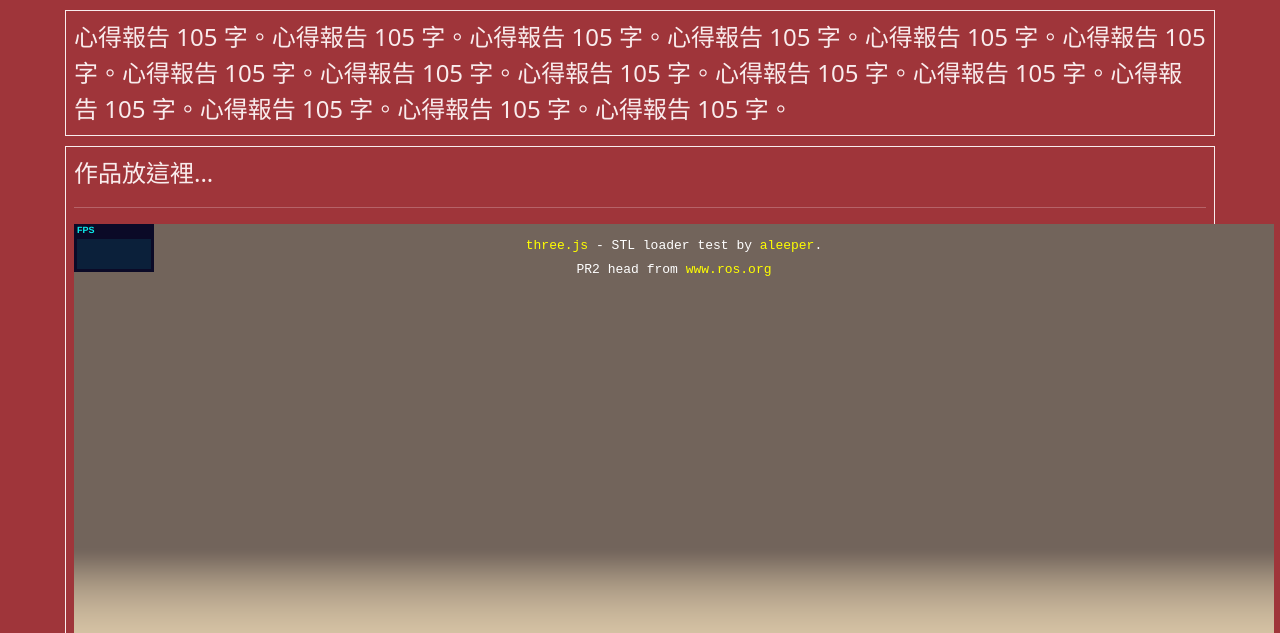
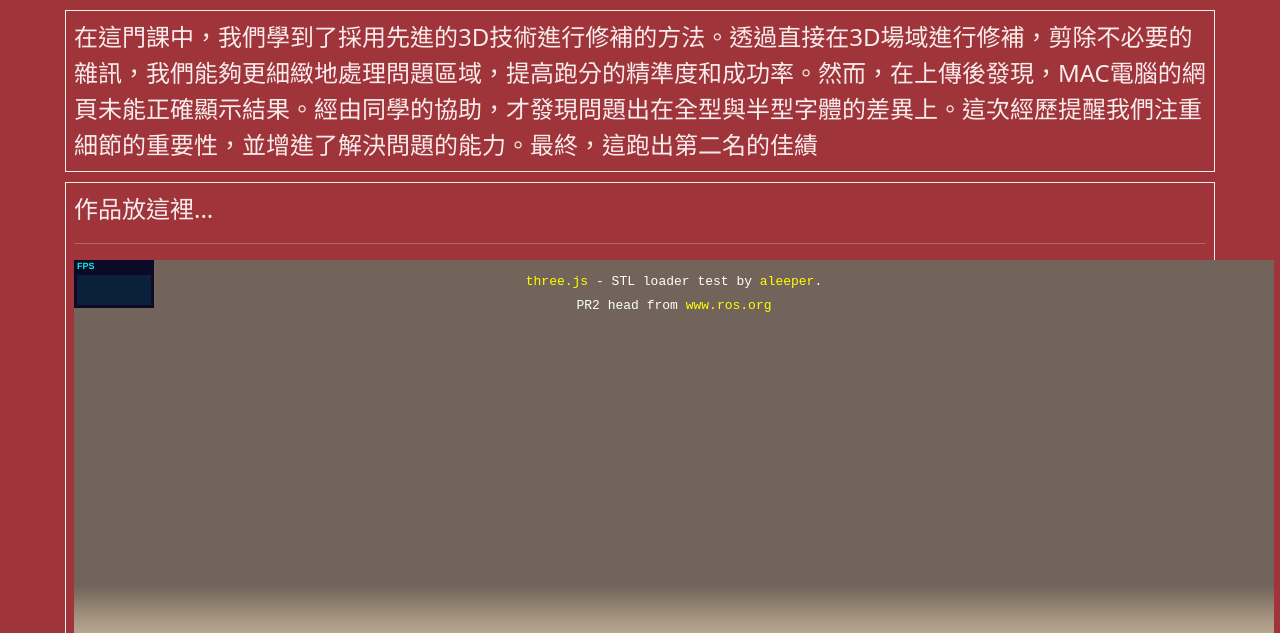
Before and after one commit to ccpecopeco/pr2023f, a plain HTML site: page hw02/index.html in a window 1280 px wide. Shown: the part 167-800 px from the top of the page. Drawn offline with nearby package versions, Linux system fonts and the light colour scheme; no server answers.

Commit message:
Update index.html

```diff
--- a/hw02/index.html
+++ b/hw02/index.html
@@ -150,7 +150,7 @@
   <!-- ------------------------------------------------>
   <div class="row hw12">
     <div class="col-md-12 twenty">
-      心得報告 105 字。心得報告 105 字。心得報告 105 字。心得報告 105 字。心得報告 105 字。心得報告 105 字。心得報告 105 字。心得報告 105 字。心得報告 105 字。心得報告 105 字。心得報告 105 字。心得報告 105 字。心得報告 105 字。心得報告 105 字。心得報告 105 字。
+      在這門課中，我們學到了採用先進的3D技術進行修補的方法。透過直接在3D場域進行修補，剪除不必要的雜訊，我們能夠更細緻地處理問題區域，提高跑分的精準度和成功率。然而，在上傳後發現，MAC電腦的網頁未能正確顯示結果。經由同學的協助，才發現問題出在全型與半型字體的差異上。這次經歷提醒我們注重細節的重要性，並增進了解決問題的能力。最終，這跑出第二名的佳績
     </div>
   </div>
 
```
